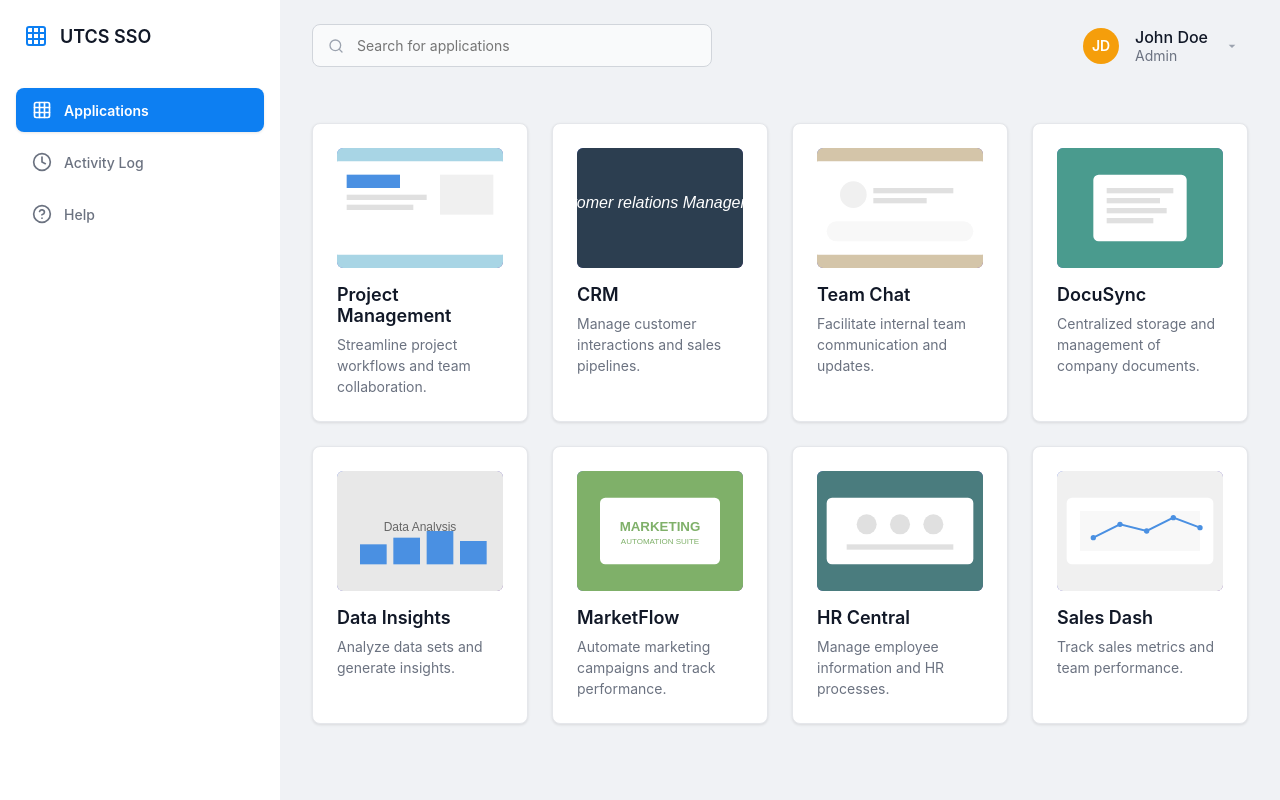
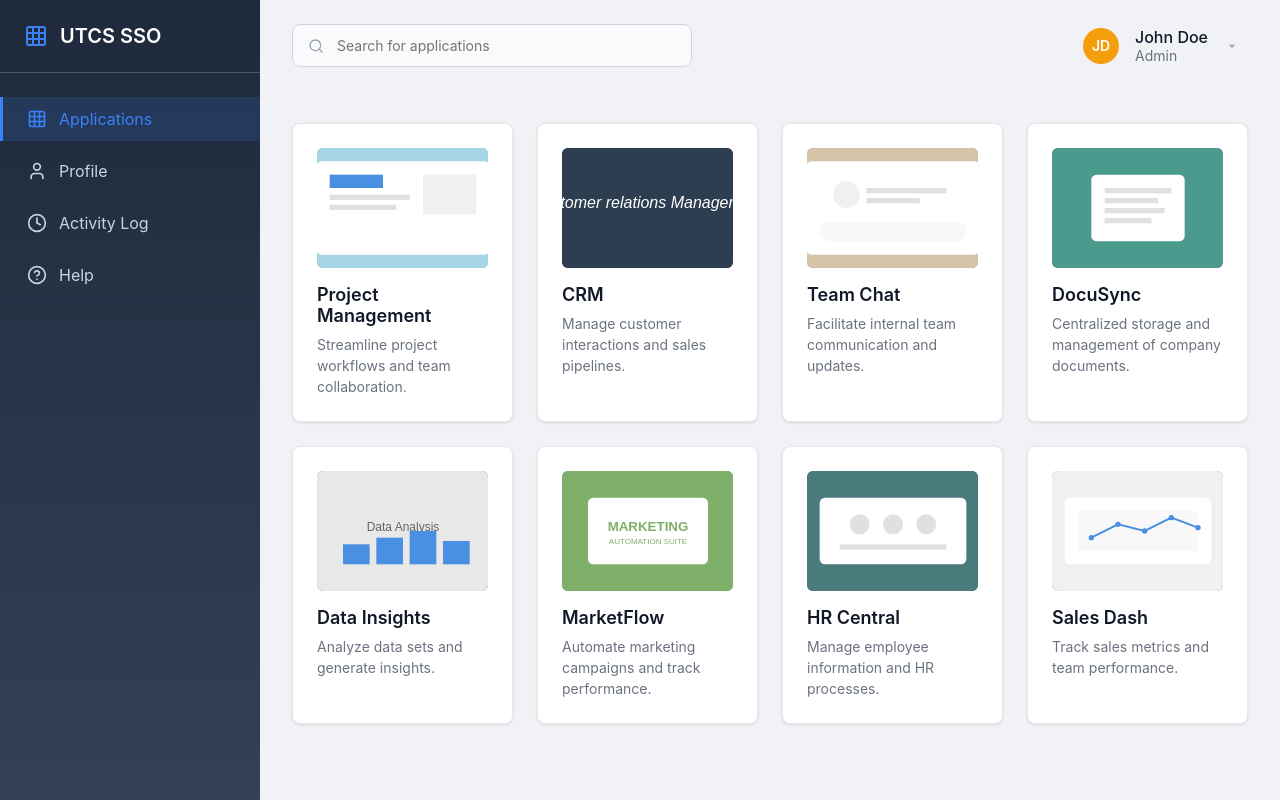
Before and after one commit to UTCS-G505/SSO-Frontend, a Vue app: page /dashboard in a window 1280 px wide. Built offline with nearby package versions, Linux system fonts and the light colour scheme; sample sign-in values are in the browser's storage; the HTML template or start-up script is replaced by a standard one.

Commit message:
feat: split sidebar to a separate component

```diff
--- a/src/views/DashboardView.vue
+++ b/src/views/DashboardView.vue
@@ -1,36 +1,7 @@
 <template>
   <div class="dashboard-container">
     <!-- Sidebar Navigation -->
-    <aside class="sidebar">
-      <div class="sidebar-header">
-        <div class="logo">
-          <Grid class="logo-icon" />
-          <span>UTCS SSO</span>
-        </div>
-      </div>
-      <nav class="sidebar-nav">
-        <ul>
-          <li class="nav-item active">
-            <a href="#" class="nav-link">
-              <Grid class="nav-icon" />
-              Applications
-            </a>
-          </li>
-          <li class="nav-item">
-            <a href="#" class="nav-link">
-              <Clock class="nav-icon" />
-              Activity Log
-            </a>
-          </li>
-          <li class="nav-item">
-            <a href="#" class="nav-link">
-              <HelpCircle class="nav-icon" />
-              Help
-            </a>
-          </li>
-        </ul>
-      </nav>
-    </aside>
+    <NavigationSidebar />
 
     <!-- Main Content Area -->
     <div class="main-content">
@@ -93,7 +64,8 @@
 import { ref, onMounted, onUnmounted } from 'vue'
 import { useRouter } from 'vue-router'
 import { useAuthStore } from '@/stores/auth'
-import { Grid, Clock, HelpCircle, Search, User, Settings, LogOut } from 'lucide-vue-next'
+import { Search, User, Settings, LogOut } from 'lucide-vue-next'
+import NavigationSidebar from '@/components/navigation/Sidebar.vue'
 
 const router = useRouter()
 const authStore = useAuthStore()
@@ -237,79 +209,10 @@ onUnmounted(() => {
   background-color: #f0f2f5;
 }
 
-/* Sidebar Styles */
-.sidebar {
-  width: 280px;
-  background-color: #ffffff;
-  display: flex;
-  flex-direction: column;
-}
-
-.sidebar-header {
-  padding: 1.5rem;
-}
-
-.logo {
-  display: flex;
-  align-items: center;
-  gap: 0.75rem;
-  font-weight: 600;
-  font-size: 1.125rem;
-  color: #111827;
-}
-
-.logo-icon {
-  width: 24px;
-  height: 24px;
-  color: #0d7ff2;
-}
-
-.sidebar-nav {
-  padding: 1rem;
-}
-
-.sidebar-nav ul {
-  list-style: none;
-  padding: 0;
-  margin: 0;
-  display: flex;
-  flex-direction: column;
-  gap: 0.5rem;
-}
-
-.nav-link {
-  display: flex;
-  align-items: center;
-  gap: 0.75rem;
-  padding: 0.75rem 1rem;
-  color: #6b7280;
-  text-decoration: none;
-  font-size: 0.875rem;
-  font-weight: 500;
-  border-radius: 0.5rem;
-  transition: all 0.2s;
-}
-
-.nav-link:hover {
-  background-color: #f3f4f6;
-  color: #111827;
-}
-
-.nav-item.active .nav-link {
-  background-color: #0d7ff2;
-  color: white;
-  font-weight: 600;
-  box-shadow: 0 1px 3px rgba(0, 0, 0, 0.1);
-}
-
-.nav-icon {
-  width: 20px;
-  height: 20px;
-}
-
 /* Main Content Styles */
 .main-content {
   flex: 1;
+  margin-left: 260px;
   display: flex;
   flex-direction: column;
 }
@@ -560,13 +463,8 @@ onUnmounted(() => {
 }
 
 @media (max-width: 768px) {
-  .dashboard-container {
-    flex-direction: column;
-  }
-
-  .sidebar {
-    width: 100%;
-    height: auto;
+  .main-content {
+    margin-left: 200px;
   }
 
   .applications-grid {
@@ -596,4 +494,14 @@ onUnmounted(() => {
     padding: 1rem;
   }
 }
+
+@media (max-width: 640px) {
+  .main-content {
+    margin-left: 60px;
+  }
+
+  .dashboard-main {
+    padding: 1rem;
+  }
+}
 </style>
--- a/src/views/ProfileView.vue
+++ b/src/views/ProfileView.vue
@@ -1,42 +1,7 @@
 <template>
   <div class="profile-container">
     <!-- Sidebar Navigation -->
-    <aside class="sidebar">
-      <div class="sidebar-header">
-        <div class="logo">
-          <Grid class="logo-icon" />
-          <span>UTCS SSO</span>
-        </div>
-      </div>
-      <nav class="sidebar-nav">
-        <ul>
-          <li class="nav-item">
-            <router-link to="/dashboard" class="nav-link">
-              <Grid class="nav-icon" />
-              Applications
-            </router-link>
-          </li>
-          <li class="nav-item active">
-            <a href="#" class="nav-link">
-              <User class="nav-icon" />
-              Profile
-            </a>
-          </li>
-          <li class="nav-item">
-            <a href="#" class="nav-link">
-              <Clock class="nav-icon" />
-              Activity Log
-            </a>
-          </li>
-          <li class="nav-item">
-            <a href="#" class="nav-link">
-              <HelpCircle class="nav-icon" />
-              Help
-            </a>
-          </li>
-        </ul>
-      </nav>
-    </aside>
+    <NavigationSidebar />
 
     <!-- Main Content Area -->
     <div class="main-content">
@@ -255,15 +220,13 @@ import { useRouter } from 'vue-router'
 import { useAuthStore } from '@/stores/auth'
 import {
   Grid,
-  User,
-  Clock,
-  HelpCircle,
   Settings,
   LogOut,
   Camera,
   Edit,
   Save
 } from 'lucide-vue-next'
+import NavigationSidebar from '@/components/navigation/Sidebar.vue'
 
 const router = useRouter()
 const authStore = useAuthStore()
@@ -373,81 +336,6 @@ onMounted(() => {
   display: flex;
   min-height: 100vh;
   background-color: #f8fafc;
-}
-
-/* Sidebar Styles */
-.sidebar {
-  width: 260px;
-  background: linear-gradient(180deg, #1e293b 0%, #334155 100%);
-  color: white;
-  display: flex;
-  flex-direction: column;
-  position: fixed;
-  left: 0;
-  top: 0;
-  bottom: 0;
-  z-index: 100;
-}
-
-.sidebar-header {
-  padding: 1.5rem;
-  border-bottom: 1px solid #475569;
-}
-
-.logo {
-  display: flex;
-  align-items: center;
-  gap: 0.75rem;
-  font-size: 1.25rem;
-  font-weight: 600;
-}
-
-.logo-icon {
-  width: 24px;
-  height: 24px;
-  color: #3b82f6;
-}
-
-.sidebar-nav {
-  flex: 1;
-  padding: 1.5rem 0;
-}
-
-.sidebar-nav ul {
-  list-style: none;
-  margin: 0;
-  padding: 0;
-}
-
-.nav-item {
-  margin-bottom: 0.5rem;
-}
-
-.nav-link {
-  display: flex;
-  align-items: center;
-  gap: 0.75rem;
-  padding: 0.75rem 1.5rem;
-  color: #cbd5e1;
-  text-decoration: none;
-  transition: all 0.2s;
-  border-left: 3px solid transparent;
-}
-
-.nav-link:hover {
-  background-color: rgba(59, 130, 246, 0.1);
-  color: white;
-}
-
-.nav-item.active .nav-link {
-  background-color: rgba(59, 130, 246, 0.15);
-  color: #3b82f6;
-  border-left-color: #3b82f6;
-}
-
-.nav-icon {
-  width: 20px;
-  height: 20px;
 }
 
 /* Main Content Styles */
@@ -898,10 +786,6 @@ onMounted(() => {
 
 /* Responsive Design */
 @media (max-width: 768px) {
-  .sidebar {
-    width: 200px;
-  }
-
   .main-content {
     margin-left: 200px;
   }
@@ -924,15 +808,6 @@ onMounted(() => {
 }
 
 @media (max-width: 640px) {
-  .sidebar {
-    width: 60px;
-  }
-
-  .sidebar-header .logo span,
-  .nav-link span {
-    display: none;
-  }
-
   .main-content {
     margin-left: 60px;
   }
```
